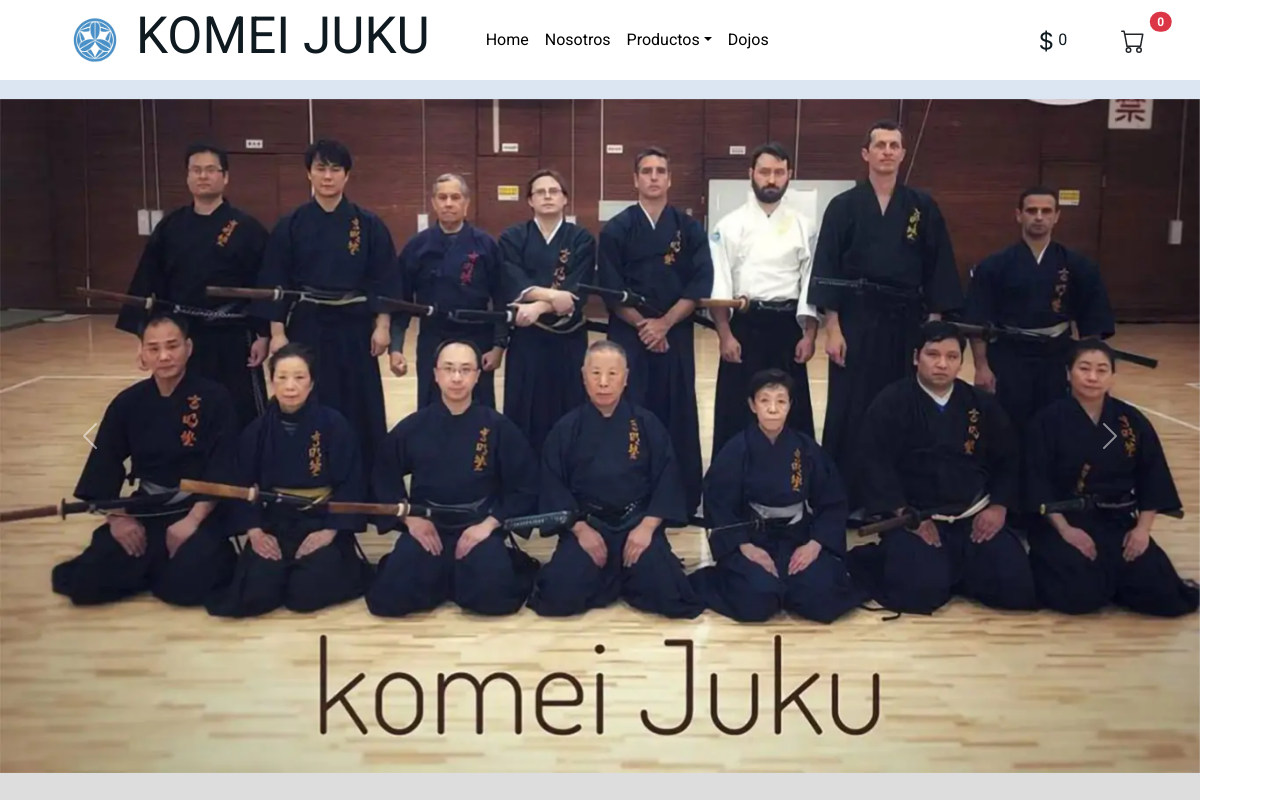
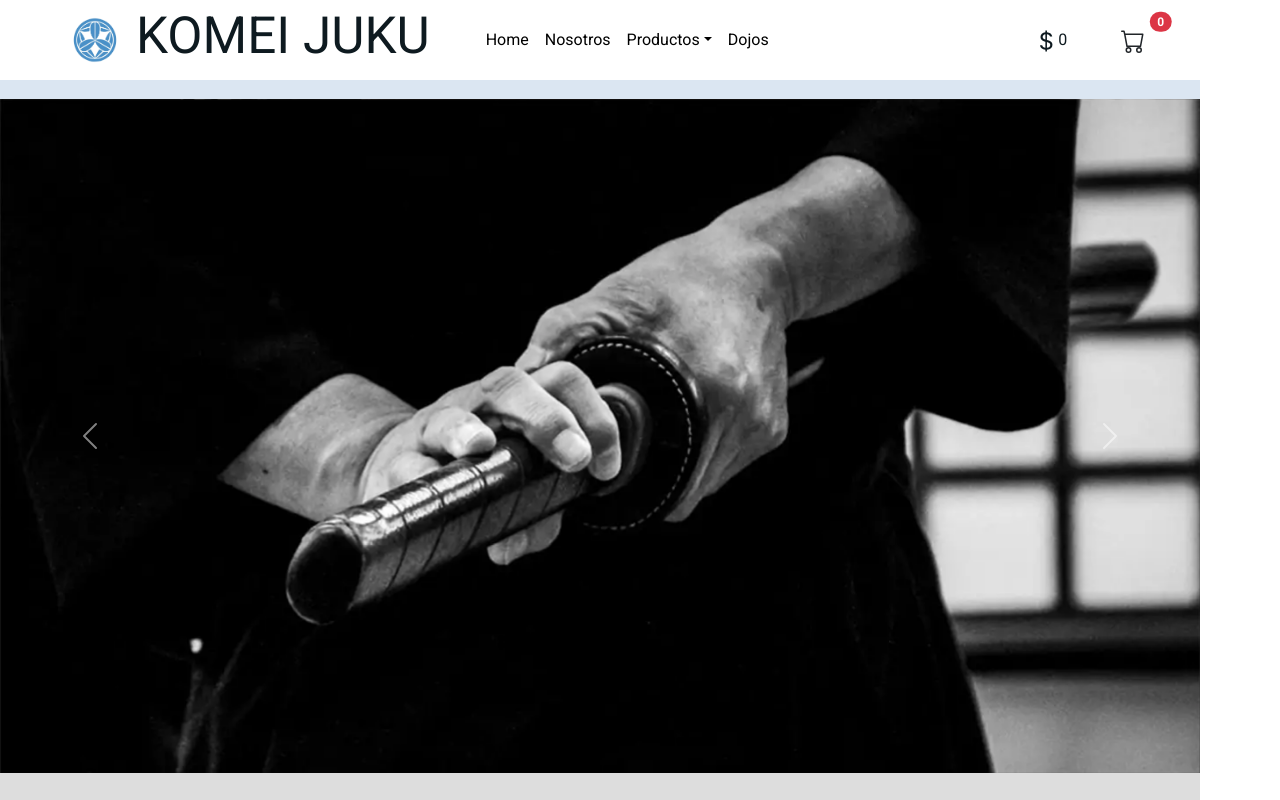
Before and after one commit to Naio200000/PreEntrega1Alsinet, a React (Vite) app: page / in a window 1280 px wide. Built offline with nearby package versions, Linux system fonts and the light colour scheme.

Commit message:
feat: add CarrouselImg component

```diff
--- a/src/components/Carrousel.jsx
+++ b/src/components/Carrousel.jsx
@@ -1,6 +1,7 @@
 import imagen1 from '../assets/img/hero/komei-juku-hero-2.webp'
 import imagen2 from '../assets/img/hero/komei-juku-hero-3.webp'
 import imagen3 from '../assets/img/hero/komei-juku-hero-4.webp'
+import CarrouselImgl from './CarrouselImg'
 
 const Carrousel = () => {
 
@@ -8,15 +9,9 @@
         <div className="hero">
             <div id="CarrpuselHero" className="carousel slide" data-bs-ride="carousel">
             <div className="carousel-inner">
-                <div className="carousel-item active" data-bs-interval="10000">
-                    <img src={imagen1} className="d-block w-100" alt="Grupo de estdiantes de Iaido" />
-                </div>
-                <div className="carousel-item" data-bs-interval="2000">
-                    <img src={imagen2} className="d-block w-100" alt="Banner de promocion para clases" />
-                </div>
-                <div className="carousel-item">
-                    <img src={imagen3} className="d-block w-100" alt="Primer plano de persona a punto de desenvainar una katana" />
-                </div>
+                <CarrouselImgl imagen={imagen1} />
+                <CarrouselImgl imagen={imagen2} />
+                <CarrouselImgl imagen={imagen3} />
             </div>
             <button className="carousel-control-prev" type="button" data-bs-target="#CarrpuselHero" data-bs-slide="prev">
                 <span className="carousel-control-prev-icon" aria-hidden="true"></span>
--- /dev/null
+++ b/src/components/CarrouselImg.jsx
@@ -0,0 +1,12 @@
+
+
+const CarrouselImg = ({imagen}) => {
+
+    return (
+        <div className="carousel-item active" data-bs-interval="10000">
+            <img src={imagen} className="d-block w-100" alt="Grupo de estdiantes de Iaido" />
+        </div>
+    )
+}
+
+export default CarrouselImg
```
